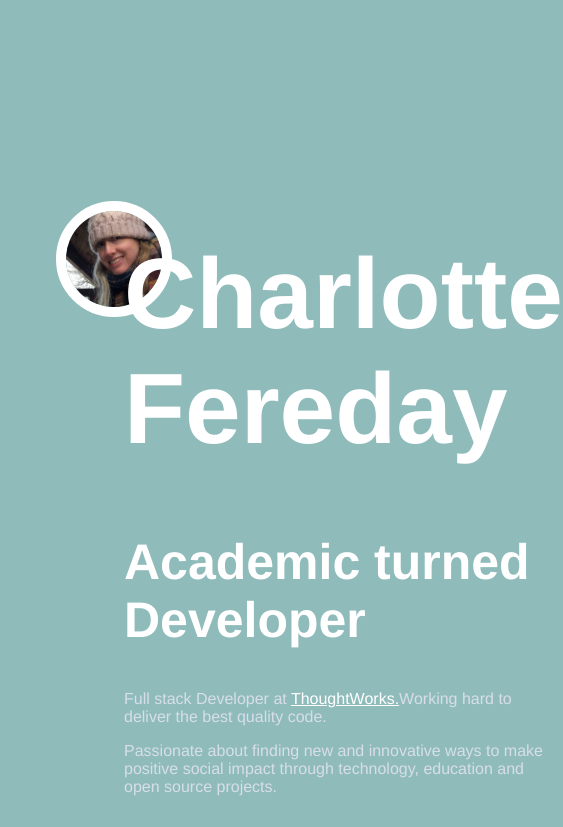
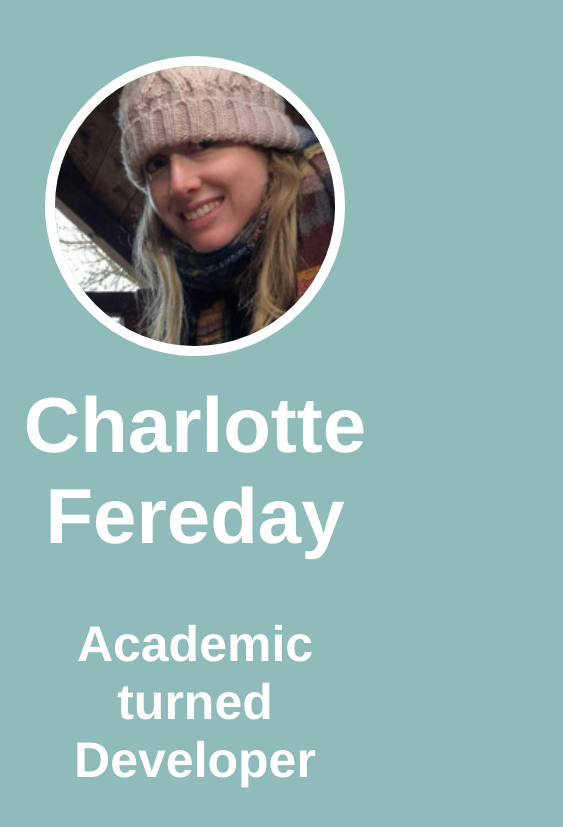
Before and after one commit to cfereday/charlottebrf.dev, a Gatsby site: page / in a window 390 px wide. Shown: the top 827 px of the page, 563 px wide, since content can reach past the window. Built offline with nearby package versions, Linux system fonts and the light colour scheme; Gatsby itself is replaced by a stand-in of ours.

Commit message:
Charlotte - First step to make the site responsive 🐎

```diff
--- a/src/components/shared/Column.tsx
+++ b/src/components/shared/Column.tsx
@@ -3,6 +3,10 @@ import styled from 'styled-components'
 const Column = styled.div`
   flex: 1;
   text-align: ${props => (props.left ? 'end' : 'start')};
+
+   @media only screen and (max-width: 800px) {
+    text-align: center;
+   }
 `
 
 export default Column
--- a/src/components/shared/Main.tsx
+++ b/src/components/shared/Main.tsx
@@ -3,5 +3,12 @@ import styled from 'styled-components'
 const Main = styled.main`
   display: flex;
   margin-top: 20vh;
+
+  @media only screen and (max-width: 800px) {
+    flex-direction: column;
+    flex-wrap: wrap;
+    justify-content: center;
+    margin-top: 0;
+  }
 `
-export default Main;
+export default Main
--- a/src/components/shared/Portrait.tsx
+++ b/src/components/shared/Portrait.tsx
@@ -10,6 +10,10 @@ const Portrait = styled.img`
   height: auto;
   max-width: 300px;
   max-height: 300px;
+
+   @media only screen and (max-width: 800px) {
+     margin: 3rem 0;
+   }
 `
 
 export default Portrait;
--- a/src/components/shared/Title.tsx
+++ b/src/components/shared/Title.tsx
@@ -4,12 +4,16 @@ import { NordicPalette } from '../../styles/variables'
 const Title = styled.h1`
   color: ${NordicPalette.snowStorm.white};
   display: block;
-  font-size: 100px;
+   font-size: 100px;
   font-weight: bold;
   margin-block-start: 0.67em;
   margin-block-end: 0.67em;
   margin-inline-start: 0px;
   margin-inline-end: 0px;
+
+  @media only screen and (max-width: 800px) {
+     font-size: 20vw;
+  }
 }
 `
 
--- a/src/pages/index.tsx
+++ b/src/pages/index.tsx
@@ -21,7 +21,8 @@ const IndexPage = () => (
     <Helmet>
       <meta charSet="utf-8" />
       <title>Charlottebrf.dev</title>
-      <link rel="icon" type="image/png" sizets="32x32" href="https://themes.gohugo.io//theme/hallo-hugo/favicon-32x32.png" />
+      <link rel="icon" type="image/png" sizes="32x32" href="https://themes.gohugo.io//theme/hallo-hugo/favicon-32x32.png" />
+      <link rel="icon" type="image/png" sizes="16x16" href="https://themes.gohugo.io//theme/hallo-hugo/favicon-16x16.png" />
     </Helmet>
     <Main>
       <GlobalStyle />
```
